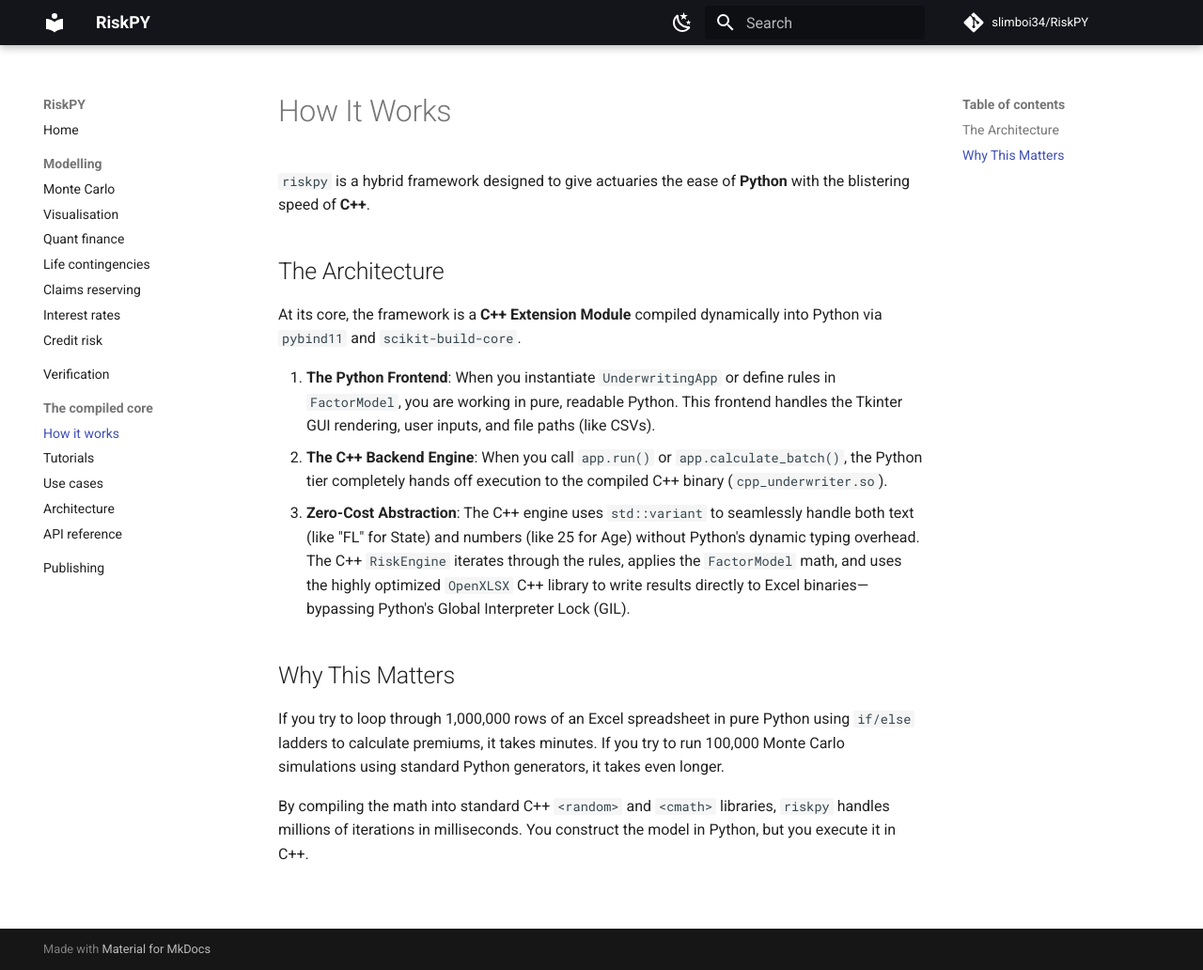
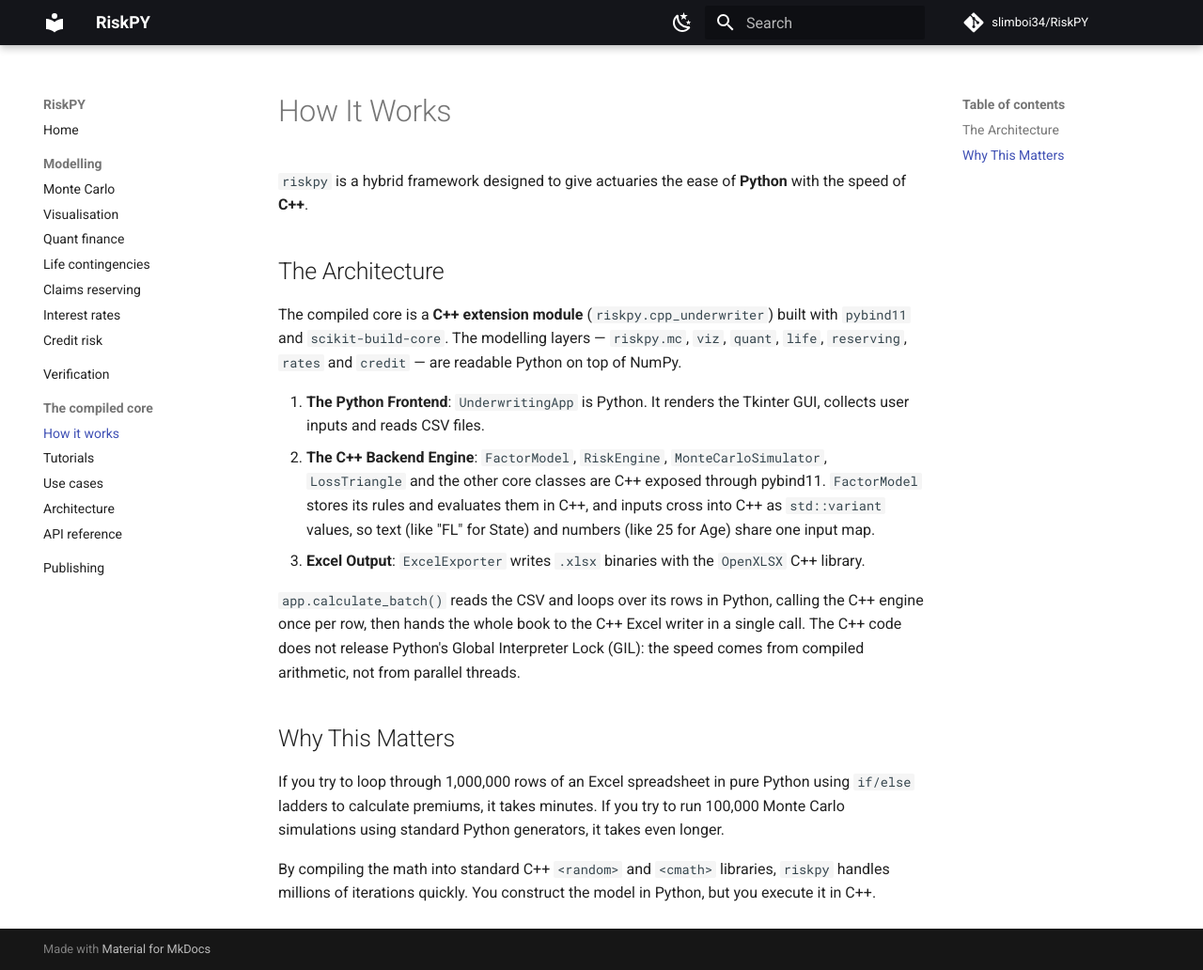
Before and after one commit to slimboi34/RiskPY, an MkDocs documentation site: the page built from docs/HOW_IT_WORKS.md, in a window 1280 px wide and 1032 px high. Shown: the whole window at 94% size. Built offline with MkDocs 1.6.1 and Material for MkDocs 9.7.7, drawn with Linux system fonts in a browser that asks for light colours; comment, search, counter and statistics services are not loaded.

Commit message:
auto: update docs/HOW_IT_WORKS.md
Committed automatically by cgrid for chat "RiskPY".

```diff
--- a/docs/HOW_IT_WORKS.md
+++ b/docs/HOW_IT_WORKS.md
@@ -1,15 +1,17 @@
 # How It Works
 
-`riskpy` is a hybrid framework designed to give actuaries the ease of **Python** with the blistering speed of **C++**.
+`riskpy` is a hybrid framework designed to give actuaries the ease of **Python** with the speed of **C++**.
 
 ## The Architecture
-At its core, the framework is a **C++ Extension Module** compiled dynamically into Python via `pybind11` and `scikit-build-core`.
+The compiled core is a **C++ extension module** (`riskpy.cpp_underwriter`) built with `pybind11` and `scikit-build-core`. The modelling layers — `riskpy.mc`, `viz`, `quant`, `life`, `reserving`, `rates` and `credit` — are readable Python on top of NumPy.
 
-1. **The Python Frontend**: When you instantiate `UnderwritingApp` or define rules in `FactorModel`, you are working in pure, readable Python. This frontend handles the Tkinter GUI rendering, user inputs, and file paths (like CSVs).
-2. **The C++ Backend Engine**: When you call `app.run()` or `app.calculate_batch()`, the Python tier completely hands off execution to the compiled C++ binary (`cpp_underwriter.so`).
-3. **Zero-Cost Abstraction**: The C++ engine uses `std::variant` to seamlessly handle both text (like "FL" for State) and numbers (like 25 for Age) without Python's dynamic typing overhead. The C++ `RiskEngine` iterates through the rules, applies the `FactorModel` math, and uses the highly optimized `OpenXLSX` C++ library to write results directly to Excel binaries—bypassing Python's Global Interpreter Lock (GIL).
+1. **The Python Frontend**: `UnderwritingApp` is Python. It renders the Tkinter GUI, collects user inputs and reads CSV files.
+2. **The C++ Backend Engine**: `FactorModel`, `RiskEngine`, `MonteCarloSimulator`, `LossTriangle` and the other core classes are C++ exposed through pybind11. `FactorModel` stores its rules and evaluates them in C++, and inputs cross into C++ as `std::variant` values, so text (like "FL" for State) and numbers (like 25 for Age) share one input map.
+3. **Excel Output**: `ExcelExporter` writes `.xlsx` binaries with the `OpenXLSX` C++ library.
+
+`app.calculate_batch()` reads the CSV and loops over its rows in Python, calling the C++ engine once per row, then hands the whole book to the C++ Excel writer in a single call. The C++ code does not release Python's Global Interpreter Lock (GIL): the speed comes from compiled arithmetic, not from parallel threads.
 
 ## Why This Matters
 If you try to loop through 1,000,000 rows of an Excel spreadsheet in pure Python using `if/else` ladders to calculate premiums, it takes minutes. If you try to run 100,000 Monte Carlo simulations using standard Python generators, it takes even longer.
 
-By compiling the math into standard C++ `<random>` and `<cmath>` libraries, `riskpy` handles millions of iterations in milliseconds. You construct the model in Python, but you execute it in C++.
+By compiling the math into standard C++ `<random>` and `<cmath>` libraries, `riskpy` handles millions of iterations quickly. You construct the model in Python, but you execute it in C++.
```
